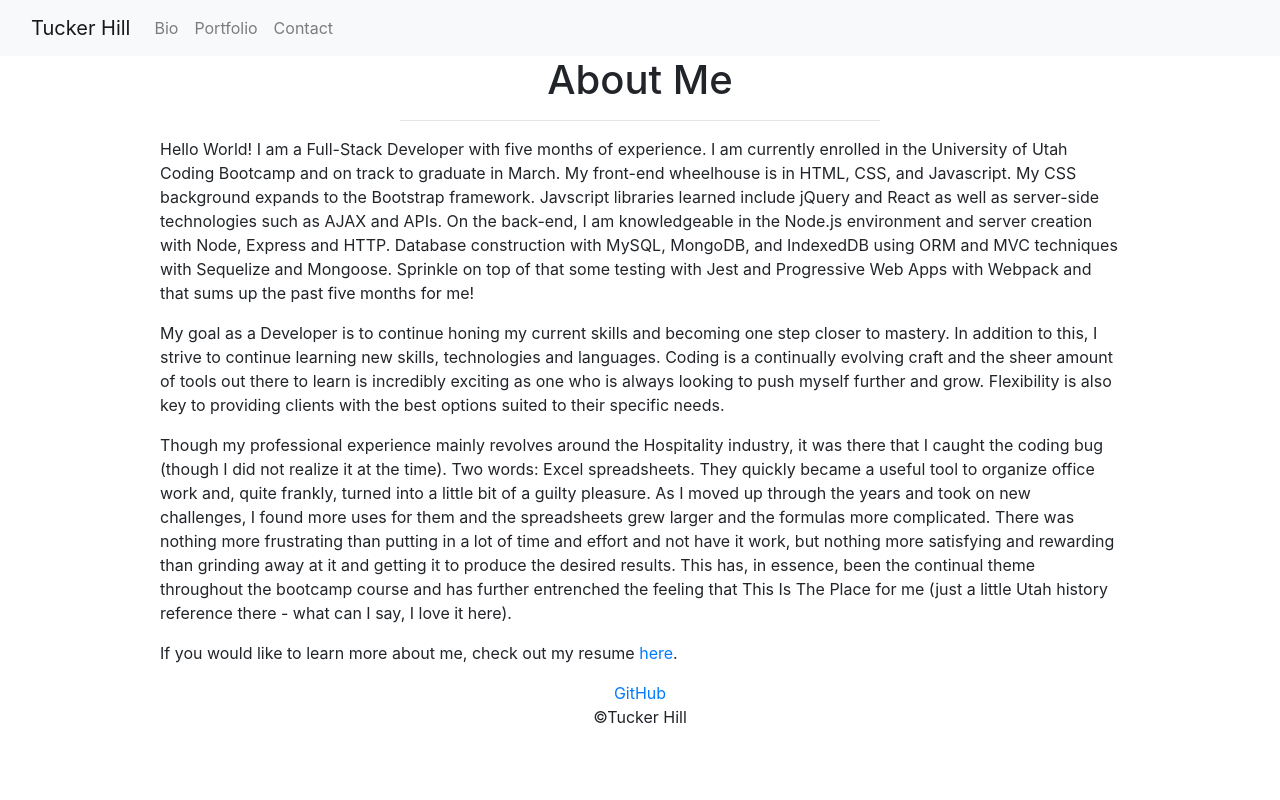
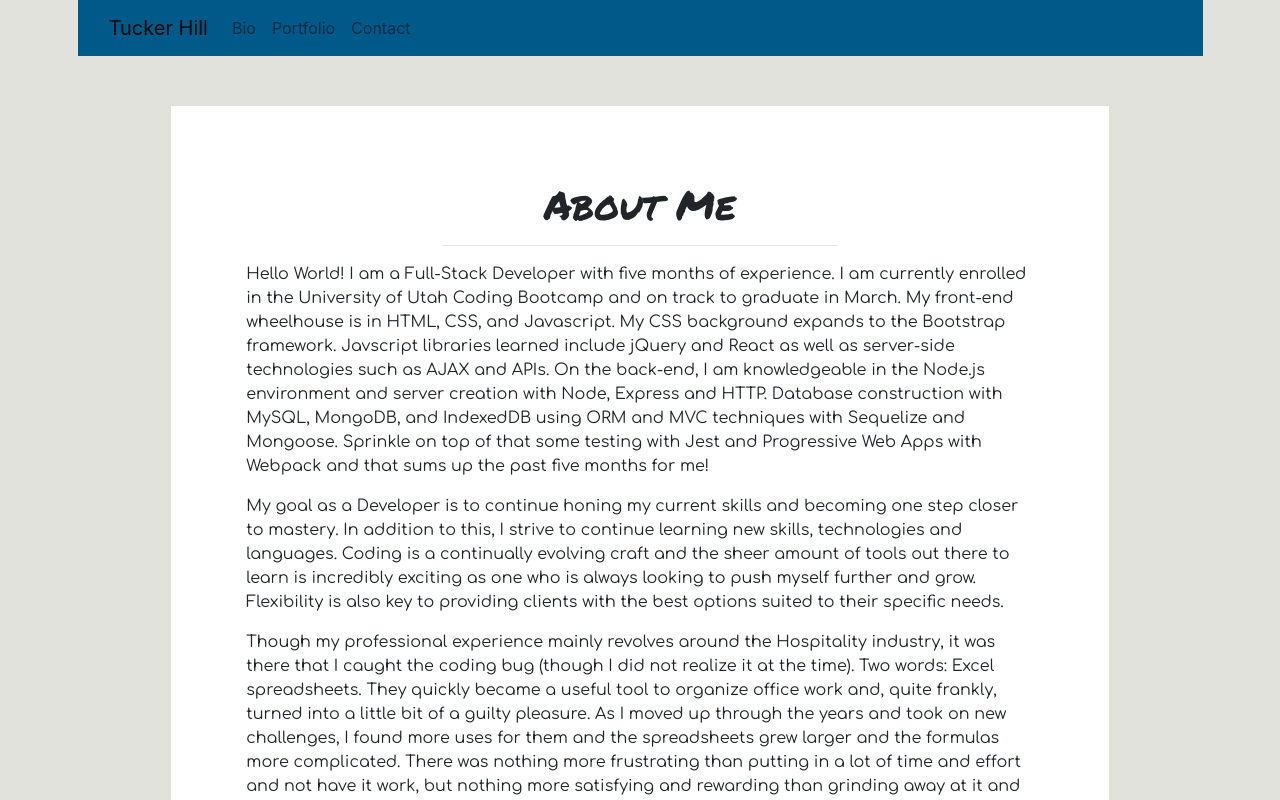
Before and after one commit to hill1635/hill-react-portfolio, a React (Create React App) app: page / in a window 1280 px wide. Shown: the top 800 px of the page. Built offline with nearby package versions, Linux system fonts and the light colour scheme.

Commit message:
Styling.

```diff
--- a/public/index.html
+++ b/public/index.html
@@ -25,6 +25,8 @@
       Learn how to configure a non-root public URL by running `npm run build`.
     -->
     <link href="https://maxcdn.bootstrapcdn.com/font-awesome/4.7.0/css/font-awesome.min.css" rel="stylesheet"/>
+    <link rel="preconnect" href="https://fonts.gstatic.com">
+    <link href="https://fonts.googleapis.com/css2?family=Comfortaa:wght@400;500&family=Permanent+Marker&display=swap" rel="stylesheet">
     <title>React Portfolio</title>
   </head>
   <body>
--- a/src/App.js
+++ b/src/App.js
@@ -10,7 +10,7 @@ import "./App.css";
 function App() {
   return (
     <Router>
-      <div>
+      <div className="container col-12">
         <Navbar />
         <Route exact path="/" component={Bio} />
         <Route exact path="/portfolio" component={Portfolio} />
--- a/src/components/Navbar.js
+++ b/src/components/Navbar.js
@@ -5,9 +5,9 @@ function Navbar() {
   const location = useLocation;
 
   return (
-    <nav class="navbar navbar-expand-lg navbar-light bg-light">
+    <nav class="navbar navbar-expand-lg navbar-light mx-auto">
       <div class="container-fluid">
-        <span class="navbar-brand disabled" href="#">
+        <span class="navbar-brand" href="#">
           Tucker Hill
         </span>
         <button
--- a/src/index.css
+++ b/src/index.css
@@ -12,22 +12,46 @@ code {
     monospace;
 }
 
+nav {
+  background-color: #005989;
+  width: 90%;
+  color: white;
+}
+
 hr {
   width: 50%;
 }
 
 h1 {
   text-align: center;
+  font-family: 'Permanent Marker', cursive;
 }
 
 main {
   width: 75%;
-  margin: auto;
+  margin: 50px auto 50px auto;
+  background-color: white;
+  padding: 75px;
+}
+
+p {
+  font-family: 'Comfortaa', sans-serif;
 }
 
 footer {
   text-align: center;
 }
+
+img {
+  width: 250px;
+  border-radius: 5px;
+}
+
+.container {
+  background-color: #E0E2DB;
+  max-width: 100%;
+}
+
 
 .projectCard {
   text-align: center;
@@ -38,8 +62,3 @@ footer {
   margin: 25px;
   padding: 30px;
 }
-
-img {
-  width: 250px;
-  border-radius: 5px;
-}
```
